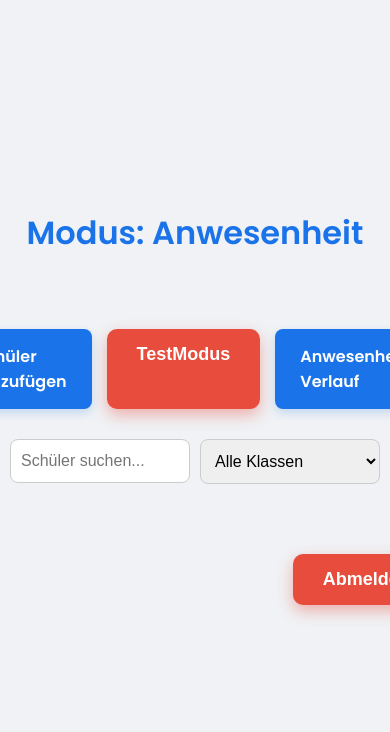
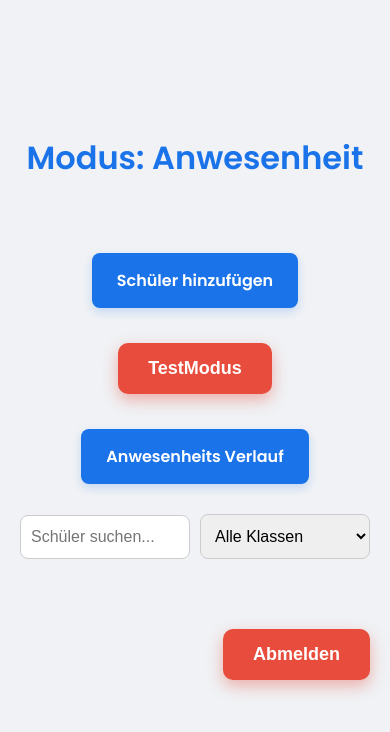
Before and after one commit to BastianReschenhofer/RaspberryPi, a Flask app: page /home/ in a window 390 px wide; the page is wider, and only the part inside the window is pictured. Shown: the top 732 px of that part. Run offline with Flask 3, Linux system fonts and the light colour scheme; data that the repository does not hold is empty.

Commit message:
Fixing mobile device Website Application

```diff
--- a/Website/static/style.css
+++ b/Website/static/style.css
@@ -429,3 +429,16 @@
     20%, 60% { transform: translateX(-10px); }
     40%, 80% { transform: translateX(10px); }
 }
+
+@media (max-width: 1024px) {
+    .student-grid { grid-template-columns: repeat(3, 1fr); }
+}
+
+@media (max-width: 768px) {
+    .student-grid { grid-template-columns: repeat(2, 1fr); }
+    .timeline-grid { grid-template-columns: 1fr; }
+
+    .button-group { flex-wrap: wrap; }
+
+
+}
```
Also changed, not shown: Website/static/images/Jakob Lindlbauer.png (renamed from Website/static/images/efsfsfsr.png).
